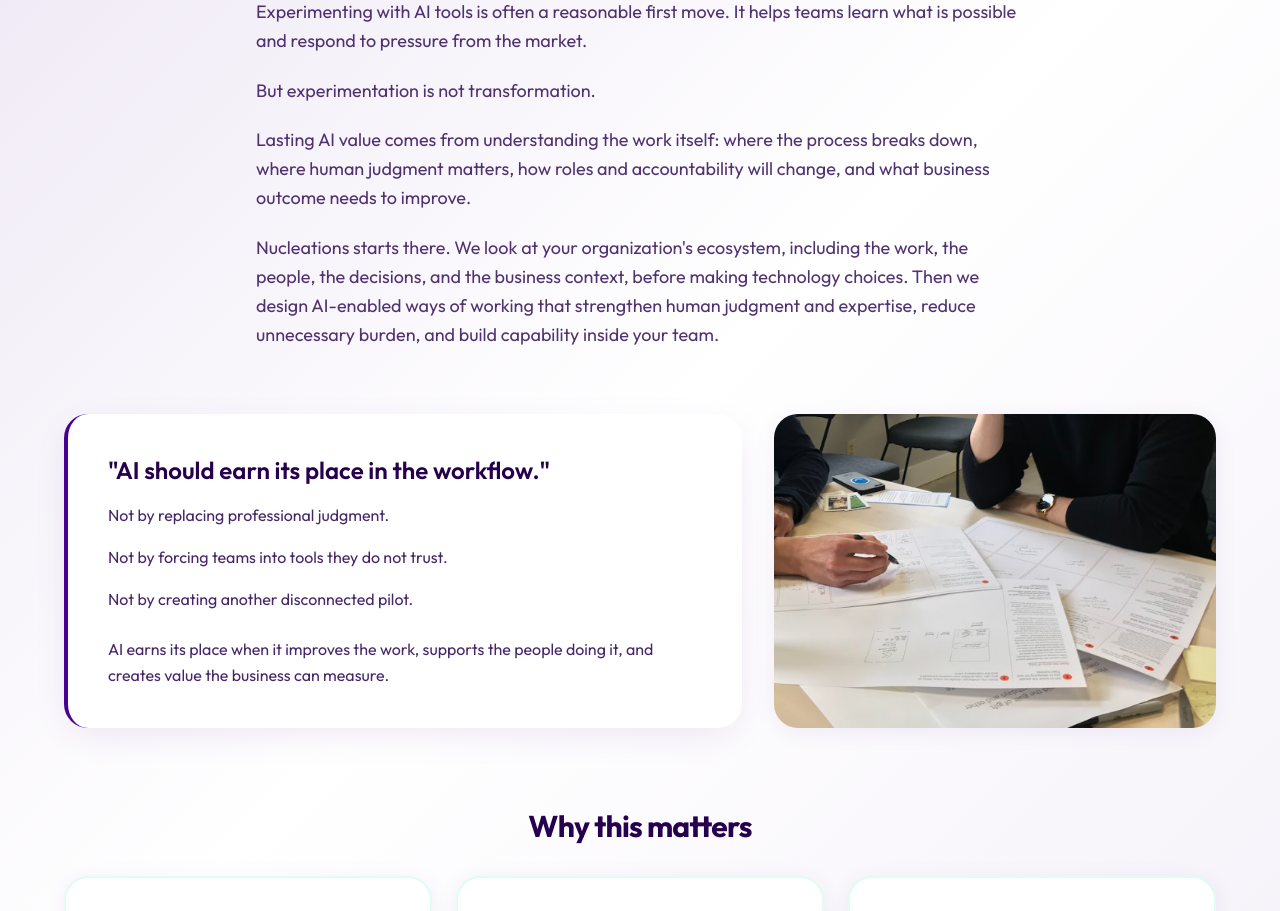
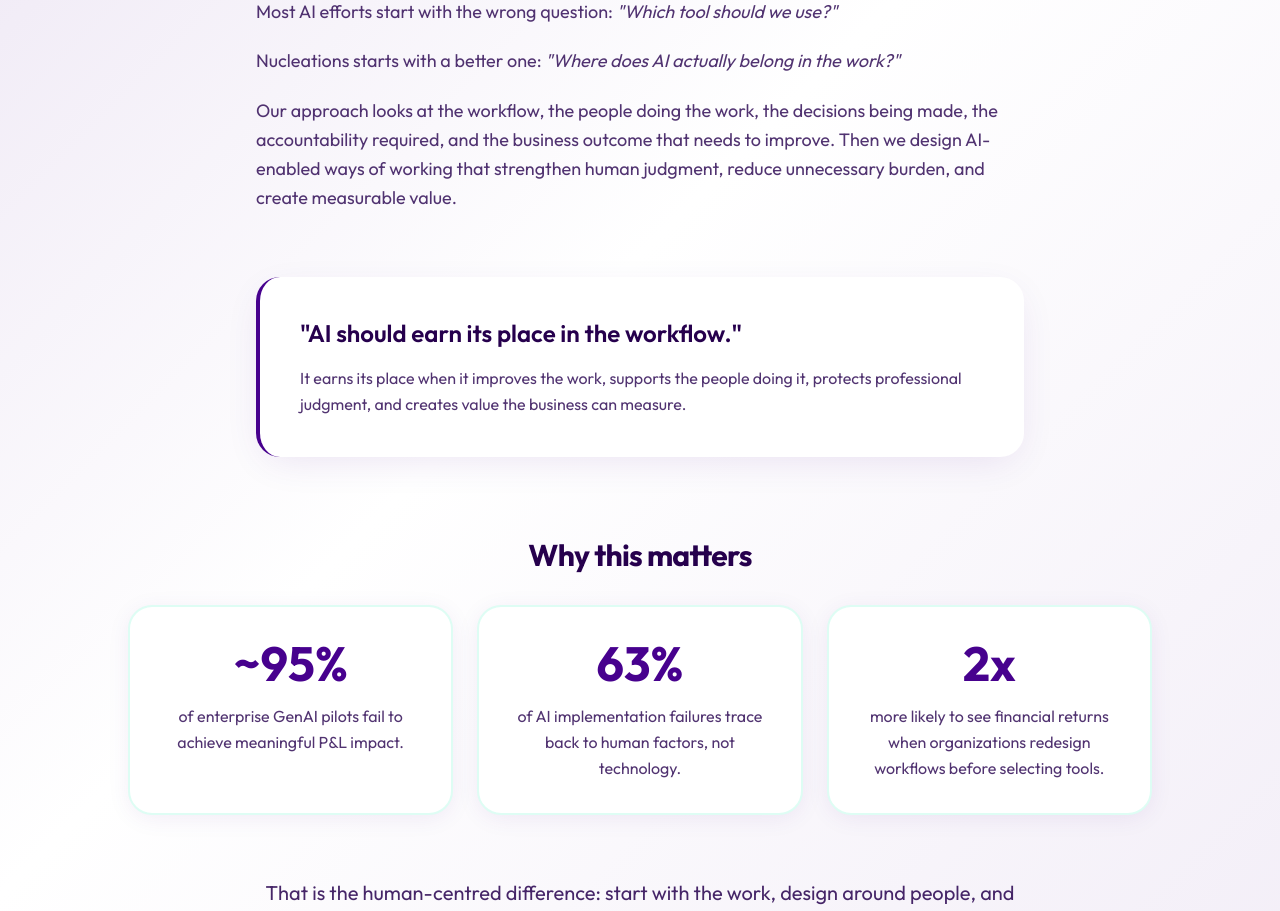
Before and after one commit to Nucleations/nucleations, a React (Vite) app: page / in a window 1280 px wide. Shown: the part 1140-2051 px from the top of the page. Built offline with nearby package versions, Linux system fonts and the light colour scheme; the HTML template or start-up script is replaced by a standard one.

Commit message:
Changes
Co-authored-by: VanNucAI <247893808+VanNucAI@users.noreply.github.com>

```diff
--- a/src/components/WhyNucleationsSection.tsx
+++ b/src/components/WhyNucleationsSection.tsx
@@ -1,5 +1,3 @@
-import strategyImg from '@/assets/nucleations-strategy.png';
-
 const stats = [
   {
     value: '~95%',
@@ -18,52 +16,39 @@ const stats = [
 export const WhyNucleationsSection = () => {
   return (
     <section className="py-24 px-6 opportunity-gradient animate-gradient-shift">
-      <div className="max-w-6xl mx-auto">
+      <div className="max-w-5xl mx-auto">
         {/* Header */}
         <div className="text-center mb-12 space-y-6 animate-fade-in">
           <p className="text-sm md:text-base font-semibold uppercase tracking-wide text-primary">
-            Why Human-Centred AI?
+            Why Human-Centred AI
           </p>
           <h2 className="text-foreground">
-            Tools help teams see what AI can do. Human-centred strategy helps them capture its value.
+            AI value does not come from tools alone. It comes from redesigning how work gets done.
           </h2>
         </div>
 
         {/* Body copy */}
         <div className="max-w-3xl mx-auto space-y-5 text-lg text-foreground/80 leading-relaxed mb-16 animate-fade-in">
           <p>
-            Experimenting with AI tools is often a reasonable first move. It helps teams learn what is possible and respond to pressure from the market.
-          </p>
-          <p>But experimentation is not transformation.</p>
-          <p>
-            Lasting AI value comes from understanding the work itself: where the process breaks down, where human judgment matters, how roles and accountability will change, and what business outcome needs to improve.
+            Most AI efforts start with the wrong question: <span className="italic">"Which tool should we use?"</span>
           </p>
           <p>
-            Nucleations starts there. We look at your organization's ecosystem, including the work, the people, the decisions, and the business context, before making technology choices. Then we design AI-enabled ways of working that strengthen human judgment and expertise, reduce unnecessary burden, and build capability inside your team.
+            Nucleations starts with a better one: <span className="italic">"Where does AI actually belong in the work?"</span>
+          </p>
+          <p>
+            Our approach looks at the workflow, the people doing the work, the decisions being made, the accountability required, and the business outcome that needs to improve. Then we design AI-enabled ways of working that strengthen human judgment, reduce unnecessary burden, and create measurable value.
           </p>
         </div>
 
-        {/* Pull quote + image */}
-        <div className="grid lg:grid-cols-5 gap-8 mb-20 items-stretch animate-fade-in">
-          <blockquote className="lg:col-span-3 bg-card rounded-3xl p-8 md:p-10 shadow-elegant border-l-4 border-primary space-y-4 text-foreground/85 leading-relaxed">
-            <p className="text-xl md:text-2xl font-semibold text-foreground">
-              "AI should earn its place in the workflow."
-            </p>
-            <p>Not by replacing professional judgment.</p>
-            <p>Not by forcing teams into tools they do not trust.</p>
-            <p>Not by creating another disconnected pilot.</p>
-            <p className="pt-2">
-              AI earns its place when it improves the work, supports the people doing it, and creates value the business can measure.
-            </p>
-          </blockquote>
-          <div className="lg:col-span-2 rounded-3xl overflow-hidden shadow-soft hover:shadow-elegant transition-all duration-300">
-            <img
-              src={strategyImg}
-              alt="Nucleations strategy session"
-              className="w-full h-full object-cover min-h-[280px]"
-            />
-          </div>
-        </div>
+        {/* Pull quote card */}
+        <blockquote className="max-w-3xl mx-auto bg-card rounded-3xl p-8 md:p-10 shadow-elegant border-l-4 border-primary mb-20 animate-fade-in">
+          <p className="text-xl md:text-2xl font-semibold text-foreground mb-4">
+            "AI should earn its place in the workflow."
+          </p>
+          <p className="text-foreground/80 leading-relaxed">
+            It earns its place when it improves the work, supports the people doing it, protects professional judgment, and creates value the business can measure.
+          </p>
+        </blockquote>
 
         {/* Evidence band */}
         <div className="space-y-8 animate-fade-in">
@@ -87,7 +72,7 @@ export const WhyNucleationsSection = () => {
 
         {/* Closing line */}
         <p className="max-w-3xl mx-auto text-center text-lg md:text-xl text-foreground/85 leading-relaxed mt-16 animate-fade-in">
-          That is the human-centred difference: start with the work, design around people, and leave your team with the frameworks, fluency, and confidence to keep going.
+          That is the human-centred difference: start with the work, design around people, and build the capability to keep going.
         </p>
       </div>
     </section>
```
